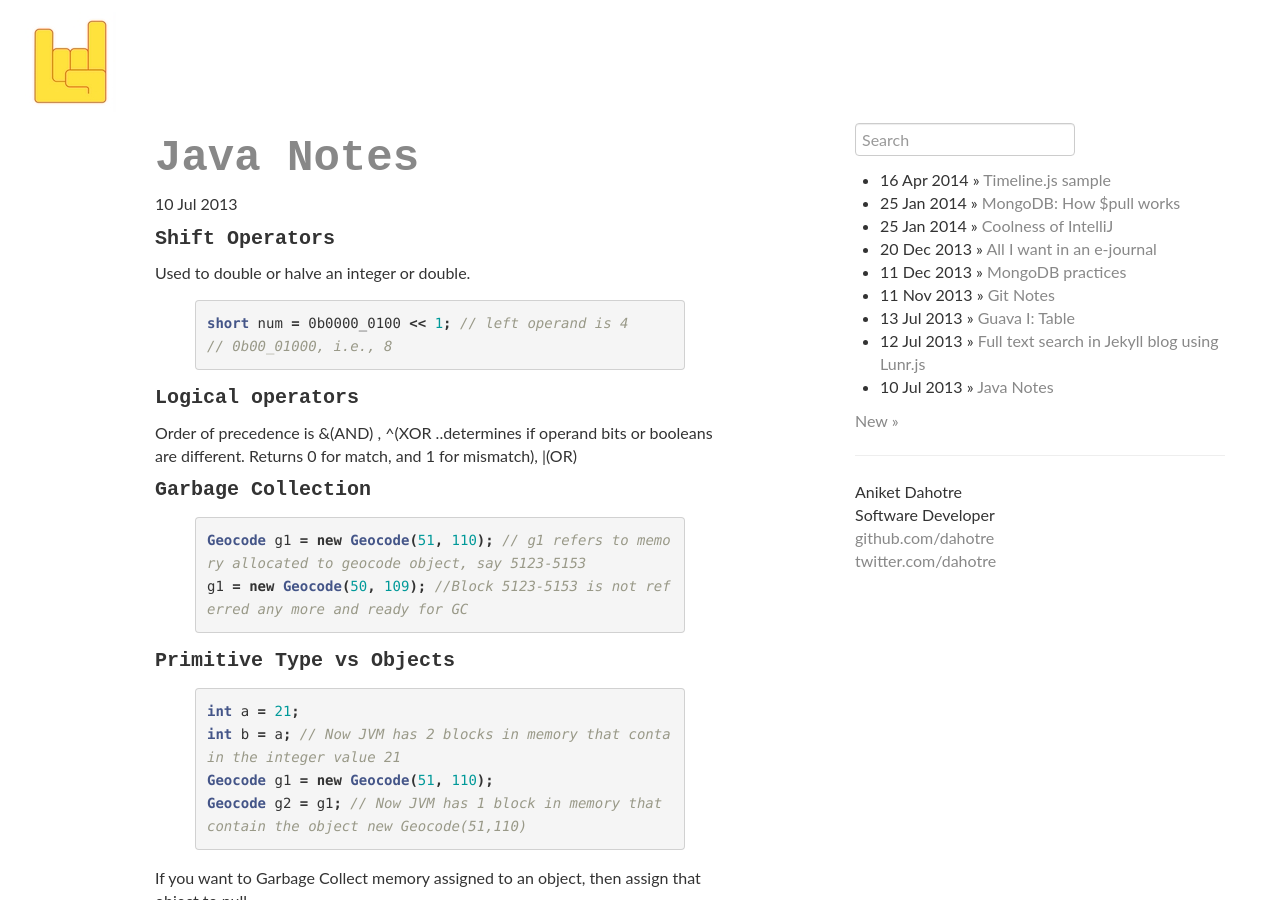
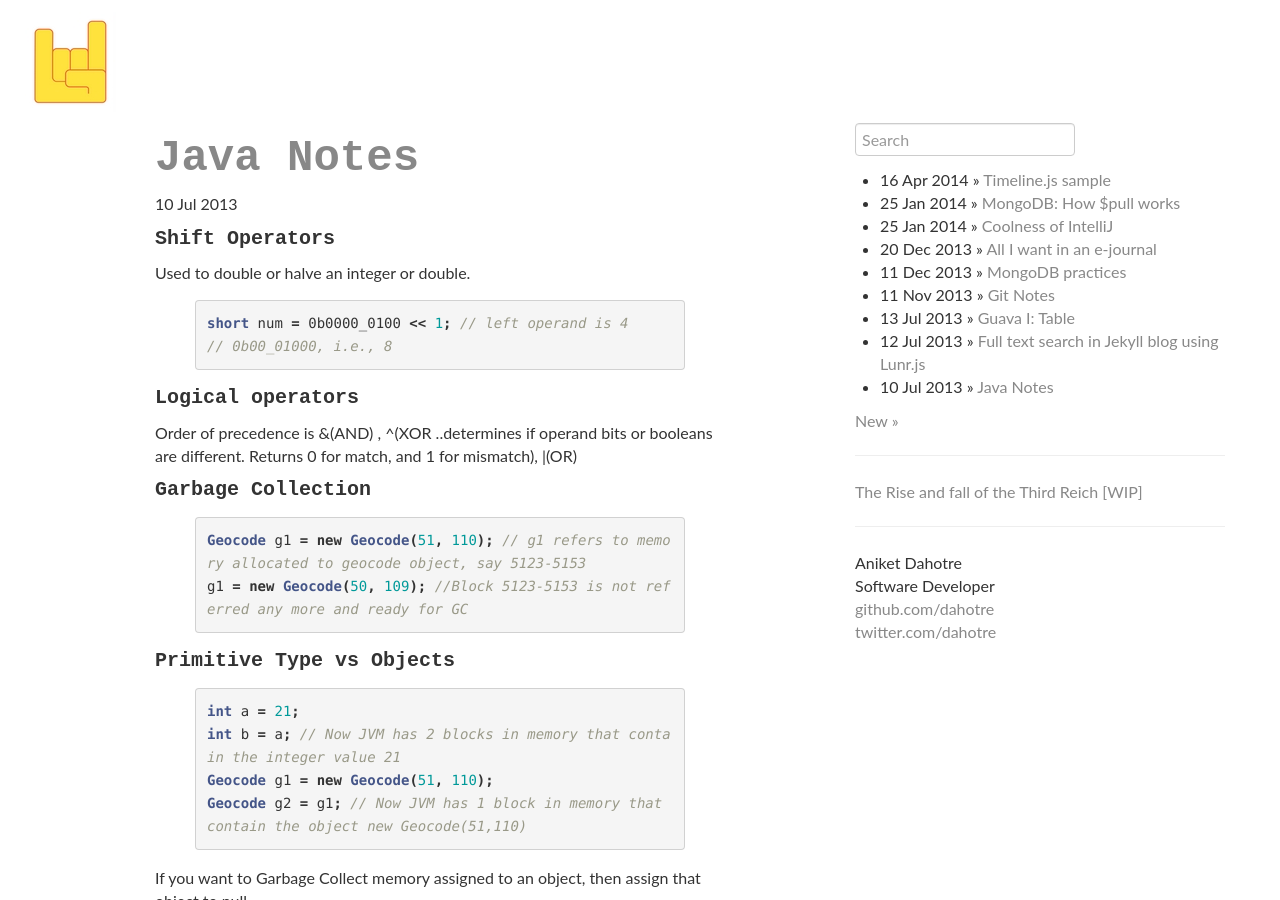
Before and after one commit to dahotre/dahotre.github.io, a Jekyll site: the page built from _posts/2013-07-10-Java-Notes.markdown, in a window 1280 px wide and 900 px high. Built offline with Jekyll 4.4.1, drawn with Linux system fonts in a browser that asks for light colours; nearby versions of some CDN libraries.

Commit message:
Update default.html

```diff
--- a/_layouts/default.html
+++ b/_layouts/default.html
@@ -47,6 +47,8 @@
           </ul>
           <a href="https://github.com/dahotre/dahotre.github.io/tree/master/_posts" target="_blank">New &raquo;</a>
           <hr />
+            <a href="/history-rise-fall-third-reich.html" class="doc_title">The Rise and fall of the Third Reich [WIP]</a>
+          <hr />
           <div class="contact">
             <p>
               Aniket Dahotre<br />
```
